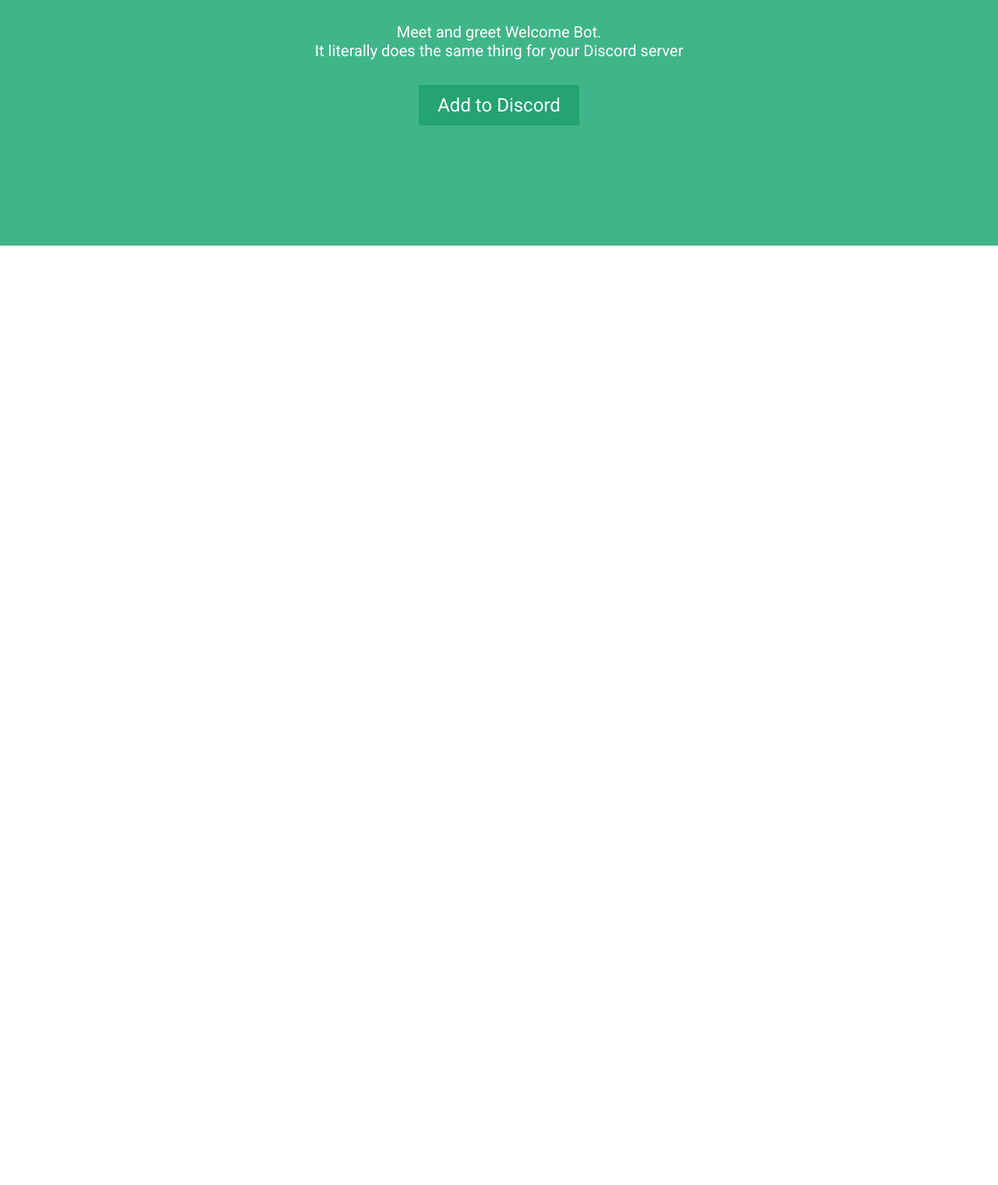
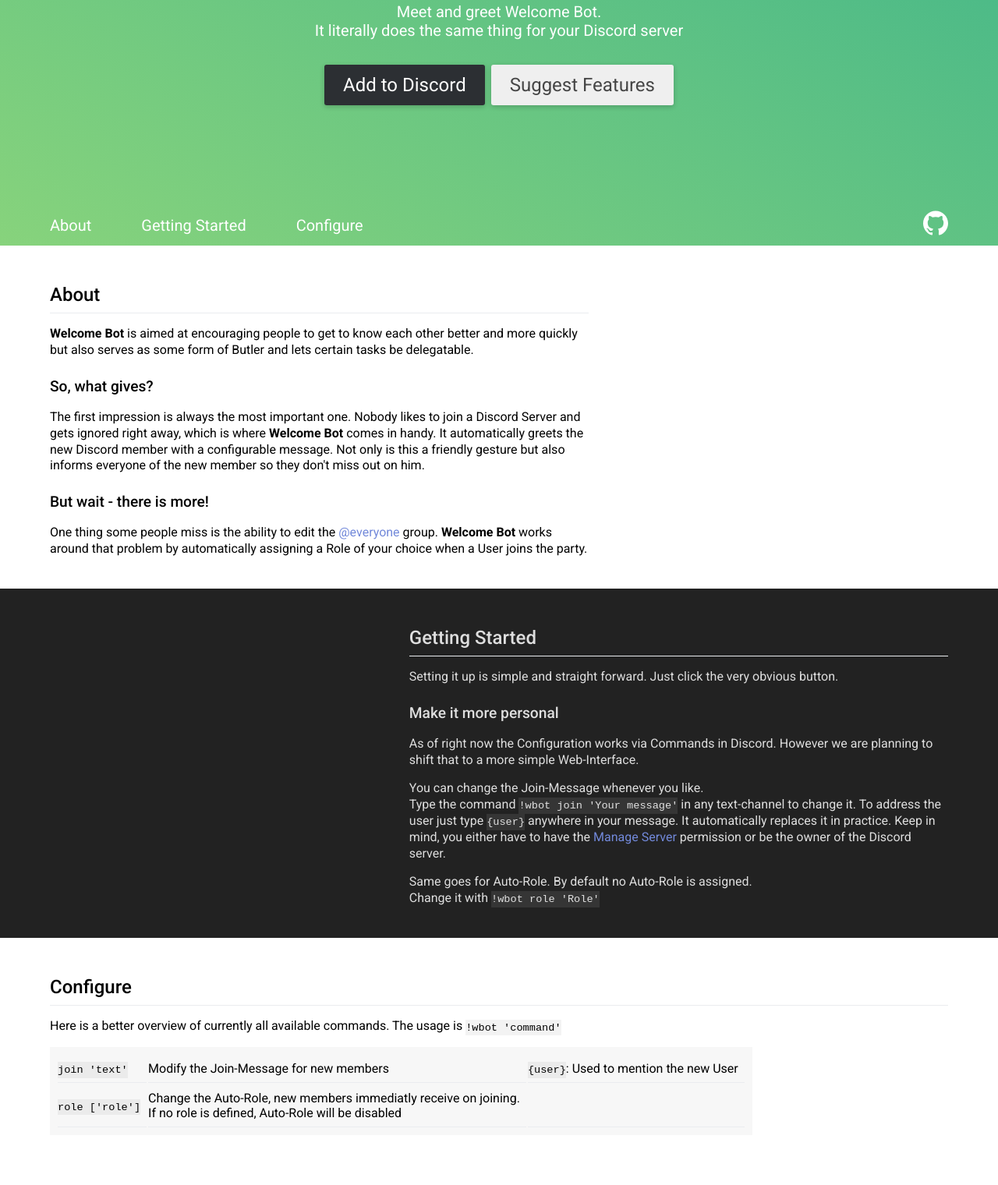
Before and after one commit to emonadeo/welcome-bot, a website: page docs/index.html in a window 1280 px wide. Shown: the part 245-1765 px from the top of the page at 78% size. Before the commit the page ends 800 px from the top, so only its background shows below. Drawn offline with Linux system fonts and the light colour scheme.

Commit message:
Added Articles

```diff
--- a/docs/css/main.css
+++ b/docs/css/main.css
@@ -1,15 +1,28 @@
 html, body {
+	font-size: 16px;
 	height: 100%;
 	margin: 0;
 	font-family: 'Roboto', sans-serif;
 }
 
+.wrapper {
+	padding: 0 64px;
+}
+
 header {
-	background-color: #40b58a;
+	background: linear-gradient(30deg, #87D37C, #40b58a);
 	height: 70%;
 	display: flex;
 	flex-direction: column;
 	color: white;
+	font-size: 20px;
+}
+
+.alpha {
+	position: absolute;
+	font-size: 16px;
+	margin-top: 16px;
+	color: rgba(255, 255, 255, 0.71);
 }
 
 .welcome {
@@ -18,7 +31,6 @@
 	flex-direction: column;
 	justify-content: center;
 	align-items: center;
-	font-size: 20px;
 }
 
 @keyframes shiver {
@@ -35,12 +47,136 @@
 	animation: shiver 5s ease-in-out 0s infinite alternate;
 }
 
-.welcome a {
+.actions {
+	display: flex;
+}
+
+.actions a {
 	margin-top: 32px;
-	color: inherit;
 	padding: 12px 24px;
 	font-size: 24px;
-	background-color: #25A373;
+  border-radius: 3px;
+	box-shadow: 0 2px 6px 0 rgba(0,0,0,.2);
+	background-color: #2C2F33;
+	display: block;
+}
+
+.actions a:last-of-type {
+	margin-left: 8px;
+	background-color: #efefef;
+	color: rgba(0, 0, 0, 0.71);
+}
+
+.actions a:hover {
+	background-color: #23272A;
+}
+
+.actions a:last-of-type:hover {
+	background-color: #e6e6e6;
+}
+
+.nav {
+	display: flex;
+	margin: 8px 0;
+	align-items: center;
+}
+
+.nav a:not(:last-of-type) {
+	margin-right: 64px;
+}
+
+.nav a img {
+	height: 32px;
+}
+
+.filler {
+	flex: 1;
+}
+
+article {
+	padding: 24px 64px;
+}
+
+article:last-of-type {
+	padding-bottom: 64px;
+}
+
+.docs {
+	background-color: rgba(240, 240, 240, 0.5);
+	padding: 8px;
+}
+
+.docs tr td {
+	border-bottom: 1px solid #eaecef;
+	padding: 8px 8px 8px 0;
+}
+
+.tile {
+	max-width: 60%;
+}
+
+#config .tile {
+	max-width: none !important;
+}
+
+/*Temp Layout*/
+#start {
+	background-color: #222222;
+	color: rgba(255, 255, 255, 0.85);
+}
+
+#start .tile {
+	margin-left: auto;
+}
+
+#start code {
+	background-color: #353535;
+}
+
+/*Markdown*/
+a {
+	color: inherit;
 	text-decoration: none;
-  border-radius: 3px;
 }
+
+h1, h2, h3, p {
+	margin-top: 24px;
+	margin-bottom: 16px;
+	line-height: 1.3;
+	display: block;
+}
+
+h1 {
+	font-size: 1.5em;
+	padding-bottom: 0.3em;
+	border-bottom: 1px solid #eaecef;
+	font-weight: 500;
+	display: block;
+}
+
+h2 {
+	font-size: 1.2em;
+	font-weight: 500;
+}
+
+p {
+	margin-top: 0;
+	margin-bottom: 16px;
+}
+
+b {
+	font-weight: 700;
+}
+
+code {
+	padding: 0;
+	padding-top: 0.2em;
+	padding-bottom: 0.2em;
+	margin: 0;
+	font-size: 85%;
+	background-color: rgba(27,31,35,0.05);
+}
+
+dis {
+	color: #7289da;
+}
--- a/docs/index.html
+++ b/docs/index.html
@@ -4,21 +4,95 @@
 <head>
 	<title>Discord Welcome Bot</title>
 	<link href="https://fonts.googleapis.com/css?family=Roboto:300,400,500,700,900" rel="stylesheet">
+	<link rel="shortcut icon" type="image/x-icon" href="res/favicon.ico">
 	<link rel="stylesheet" type="text/css" href="css/main.css" />
 </head>
 
 <body>
 	<header>
+		<div class="alpha wrapper">
+			<span>
+				This is still in ALPHA.
+			</span>
+			<div>
+				Help me improving by suggesting Features and reporting Bugs.
+			</div>
+		</div>
 		<div class="welcome">
-			<img class="logo" src="res/logo.svg"/>
+			<img class="logo" src="res/logo.svg" />
 			<span class="blurb">Meet and greet Welcome Bot.</span>
 			<span class="blurb-secondary">It literally does the same thing for your Discord server</span>
-			<a href="https://discordapp.com/oauth2/authorize?client_id=310874330328203265&scope=bot">Add to Discord</a>
+			<div class="actions">
+				<a href="https://discordapp.com/oauth2/authorize?client_id=310874330328203265&scope=bot">Add to Discord</a>
+				<a href="https://github.com/Emonadeo/welcome-bot/issues/new">Suggest Features</a>
+			</div>
 		</div>
-		<div class="nav">
-
+		<div class="nav wrapper">
+			<a href="#about">About</a>
+			<a href="#start">Getting Started</a>
+			<a href="#config">Configure</a>
+			<div class="filler"></div>
+			<a href="https://github.com/Emonadeo/welcome-bot"><img src="res/social/github.svg" /></a>
 		</div>
 	</header>
+	<div class="content">
+		<article id="about">
+			<div class="tile">
+				<h1>About</h1>
+				<p>
+					<b>Welcome Bot</b> is aimed at encouraging people to get to know each other better and more quickly but also serves as some form of Butler and lets certain tasks be delegatable.
+				</p>
+				<h2>So, what gives?</h2>
+				<p>
+					The first impression is always the most important one. Nobody likes to join a Discord Server and gets ignored right away, which is where <b>Welcome Bot</b> comes in handy. It automatically greets the new Discord member with a configurable message. Not only is this a friendly gesture but also informs everyone of the new member so they don't miss out on him.
+				</p>
+				<h2>But wait - there is more!</h2>
+				<p>
+					One thing some people miss is the ability to edit the	<dis>@everyone</dis> group. <b>Welcome Bot</b> works around that problem by automatically assigning a Role of your choice when a User joins the party.
+				</p>
+			</div>
+		</article>
+		<article id="start">
+			<div class="tile">
+				<h1>Getting Started</h1>
+				<p>
+					Setting it up is simple and straight forward. Just click the very obvious button.<br />
+				</p>
+				<h2>Make it more personal</h2>
+				<p>
+					As of right now the Configuration works via Commands in Discord. However we are planning to shift that to a more simple Web-Interface.
+				</p>
+				<p>
+					You can change the Join-Message whenever you like.<br />
+					Type the command <code>!wbot join 'Your message'</code> in any text-channel to change it.	To address the user just type <code>{user}</code> anywhere in your message. It automatically replaces it in practice.	Keep in mind, you either have to have the <dis>Manage Server</dis> permission or be the owner of the Discord server.
+				</p>
+				<p>
+					Same goes for Auto-Role. By default no Auto-Role is assigned.<br />
+					Change it with <code>!wbot role 'Role'</code>
+				</p>
+			</div>
+		</article>
+		<article id="config">
+			<div class="tile">
+				<h1>Configure</h1>
+				<p>
+					Here is a better overview of currently all available commands. The usage is <code>!wbot 'command'</code>
+				</p>
+				<table class="docs">
+					<tr>
+						<td><code>join 'text'</code></td>
+						<td>Modify the Join-Message for new members</td>
+						<td><code>{user}</code>: Used to mention the new User</td>
+					</tr>
+					<tr>
+						<td><code>role ['role']</code></td>
+						<td>Change the Auto-Role, new members immediatly receive on joining.<br />If no role is defined, Auto-Role will be disabled</td>
+						<td></td>
+					</tr>
+				</table>
+			</div>
+		</article>
+	</div>
 </body>
 
 </html>
--- a/package.json
+++ b/package.json
@@ -4,7 +4,8 @@
   "description": "a simple Discord bot which autmatically greets and assigns roles for new members",
   "main": "src/index.js",
   "dependencies": {
-    "discord.js": "^11.1.0"
+    "discord.js": "^11.1.0",
+    "express": "^4.15.2"
   },
   "devDependencies": {},
   "scripts": {
```
Also changed, not shown: src/index.js (+14 -5 lines), README.md, docs/res/social/discord.svg (added), docs/res/social/github.svg (added), 1 other file.
